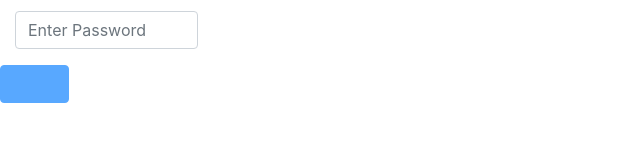
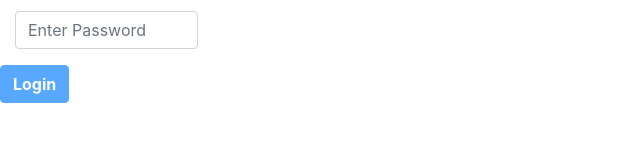
Before and after one commit to CatherineHernandez/TwitterTest, an Angular app: page / in a window 1280 px wide. Shown: the part 153-300 px from the top of the page, without its empty margins (0-640 px from the left). Built offline with nearby package versions, Linux system fonts and the light colour scheme.

Commit message:
Log in y rutas

```diff
--- a/src/app/comp-header/comp-header.component.html
+++ b/src/app/comp-header/comp-header.component.html
@@ -11,7 +11,7 @@
         <div class="navbar navbar-default navbar-fixed-top">
 
                 <a class="nav-item">
-                        <img class="navbar-brand mx-auto" src=" https://avatars3.githubusercontent.com/u/23128076?s=400&v=4 " width="50" height="50">
+                    <img class="navbar-brand mx-auto" src=" https://avatars3.githubusercontent.com/u/23128076?s=400&v=4 " width="50" height="50">
                 </a>
                 <td>&nbsp;</td>
                 <button
--- a/src/app/comp-log-in/comp-log-in.component.html
+++ b/src/app/comp-log-in/comp-log-in.component.html
@@ -13,6 +13,6 @@
   </div>
   </div>
   <div class="form-group">
-    <button [disabled]="!loginForm.valid" class="btn btn-primary"><a routerLink="/UserDetail"><b>Login</b></a></button>
+    <button [disabled]="!loginForm.valid" class="btn btn-primary" routerLink="/UserDetail"><b>Login</b></button>
   </div>
 </form>
```
Also changed, not shown: src/app/comp-log-in/comp-log-in.component.ts (line endings or trailing spaces).
